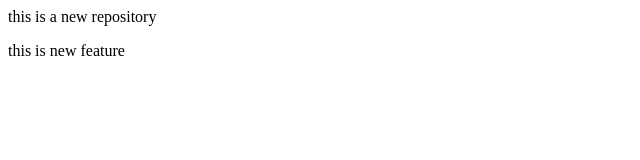
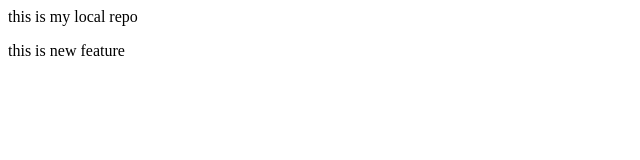
Before and after one commit to Student-Awais/localrepo, a plain HTML site: page index.html in a window 1280 px wide. Shown: the full height of the page, 0-640 px from the left. Drawn offline with Linux system fonts and the light colour scheme.

Commit message:
resolve Error

```diff
--- a/index.html
+++ b/index.html
@@ -1,4 +1,3 @@
-<p>
-    this is a new repository
-</p>
+<p>this is my local repo</p>
+
 <p>this is new feature</p>
```
